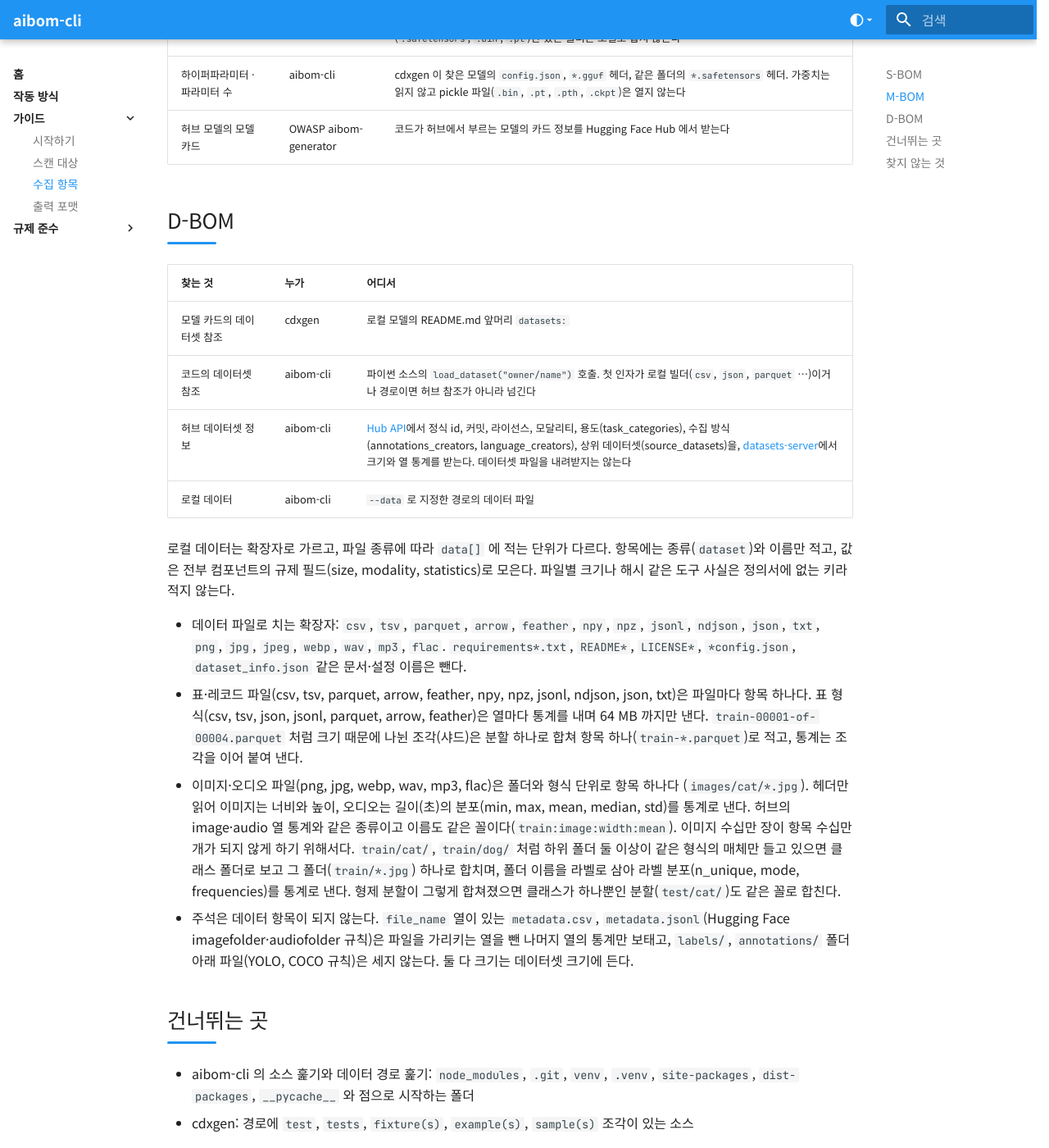
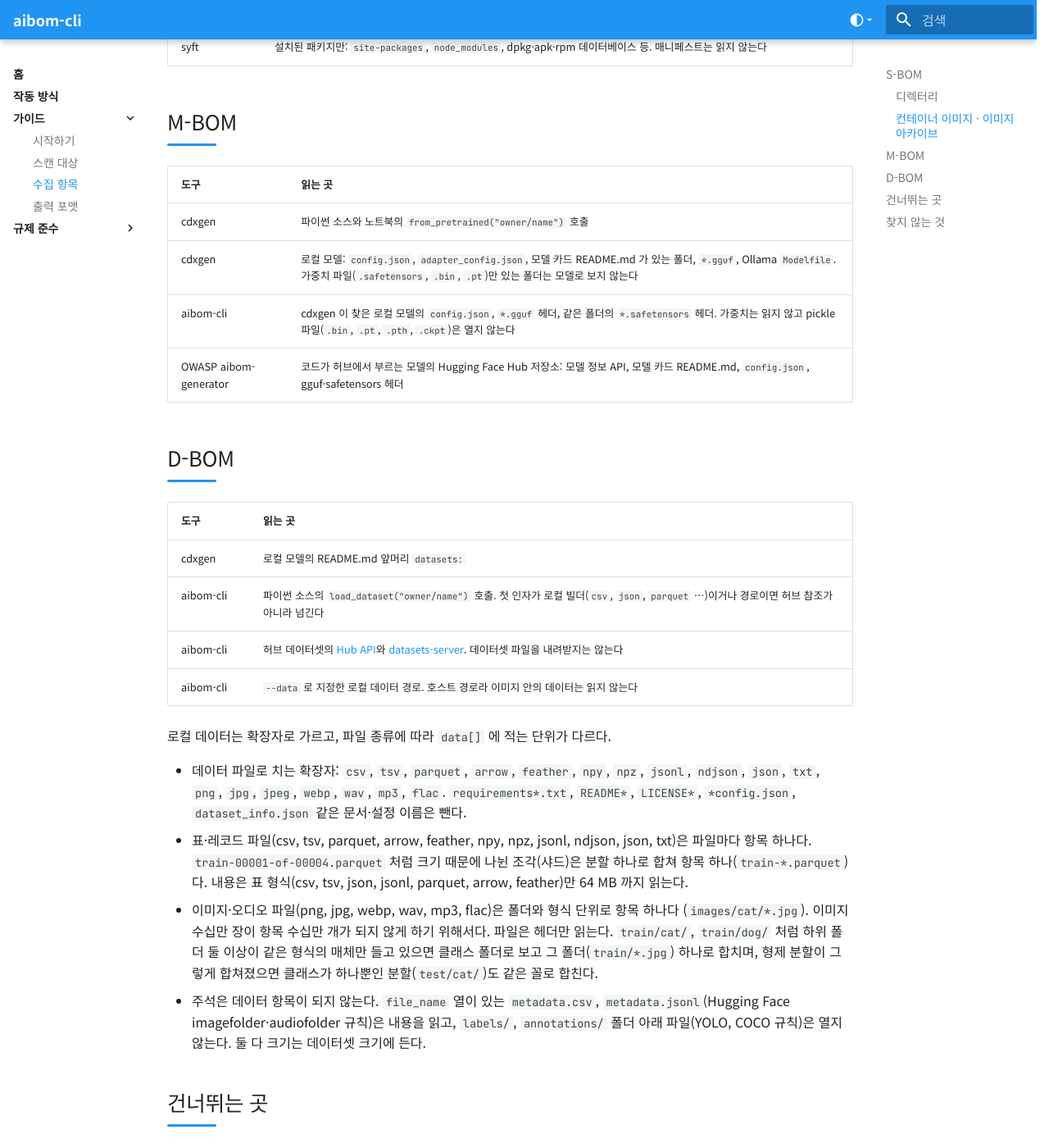
Before and after one commit to ai-devtestsecops-os/sure-aibom, an MkDocs documentation site: the page built from docs/guides/collected-items.md, in a window 1280 px wide and 1400 px high, scrolled down 764 px. Shown: the whole window at 82% size. Built offline with MkDocs 1.6.1 and Material for MkDocs 9.7.7, drawn with Linux system fonts in a browser that asks for light colours; some of the changed text lies outside the part shown.

Commit message:
docs: restructure the collected items guide by tool, split S-BOM by scan target, and move the data entry note to the output format guide

```diff
--- a/docs/guides/collected-items.md
+++ b/docs/guides/collected-items.md
@@ -1,42 +1,50 @@
 # 수집 항목
 
-스캔 대상이 디렉터리든 컨테이너 이미지든 이미지 아카이브든 안을 훑는 규칙은 같다. 이미지와 아카이브는 디렉터리로 풀어서 보고,
-S-BOM 만 syft 가 이미지를 직접 읽는다.
-무엇을 어디서 찾는지를 BOM 별로 적는다.
+각 도구가 스캔 대상 안에서 무엇을 읽는지 BOM 별로 적는다. 컨테이너 이미지와 이미지 아카이브는 디렉터리로 풀어서 보므로 M-BOM 과 D-BOM 은
+스캔 대상이 무엇이든 같은 곳을 읽는다. S-BOM 만 syft 가 이미지를 직접 읽어 디렉터리와 다르다.
 
 ## S-BOM
 
-| 찾는 것 | 누가 | 어디서 |
-|---|---|---|
-| 소프트웨어 패키지 | syft | 패키지 매니페스트(`requirements.txt`, `package-lock.json`, `pyproject.toml` 등)와 설치된 패키지(`site-packages`, `node_modules`, dpkg·apk 데이터베이스 등) |
-| 매니페스트 파일 | syft | 패키지를 찾은 근거 파일을 해시와 함께 `file` 컴포넌트로 남긴다 |
+syft 가 만든다. 설치된 패키지는 어디서든 읽지만 패키지 매니페스트는 디렉터리에서만 읽는다. 이미지에서는 설치된 결과가 사실이고
+매니페스트는 선언일 뿐이라고 보는 syft 의 기본 동작이다.
 
-버전을 고정하지 않은 `requirements.txt` 항목은 기본으로 세지 않는다.
+### 디렉터리
+
+| 도구 | 읽는 곳 |
+|---|---|
+| syft | 패키지 매니페스트: `requirements.txt`, `package-lock.json`, `pyproject.toml` 등 (버전을 `==` 로 고정하지 않은 `requirements.txt` 항목은 세지 않는다) |
+| syft | 설치된 패키지: `site-packages`, `node_modules`, dpkg·apk·rpm 데이터베이스 등 |
+
+### 컨테이너 이미지 · 이미지 아카이브
+
+| 도구 | 읽는 곳 |
+|---|---|
+| syft | 설치된 패키지만: `site-packages`, `node_modules`, dpkg·apk·rpm 데이터베이스 등. 매니페스트는 읽지 않는다 |
 
 ## M-BOM
 
-| 찾는 것 | 누가 | 어디서 |
-|---|---|---|
-| 모델 컴포넌트 | cdxgen | 파이썬 소스와 노트북의 `from_pretrained("owner/name")` 호출, 로컬 모델(`config.json`, `adapter_config.json`, 모델 카드 README.md), `*.gguf`, Ollama `Modelfile`. 가중치 파일(`.safetensors`, `.bin`, `.pt`)만 있는 폴더는 모델로 잡지 않는다 |
-| 하이퍼파라미터 · 파라미터 수 | aibom-cli | cdxgen 이 찾은 모델의 `config.json`, `*.gguf` 헤더, 같은 폴더의 `*.safetensors` 헤더. 가중치는 읽지 않고 pickle 파일(`.bin`, `.pt`, `.pth`, `.ckpt`)은 열지 않는다 |
-| 허브 모델의 모델 카드 | OWASP aibom-generator | 코드가 허브에서 부르는 모델의 카드 정보를 Hugging Face Hub 에서 받는다 |
+| 도구 | 읽는 곳 |
+|---|---|
+| cdxgen | 파이썬 소스와 노트북의 `from_pretrained("owner/name")` 호출 |
+| cdxgen | 로컬 모델: `config.json`, `adapter_config.json`, 모델 카드 README.md 가 있는 폴더, `*.gguf`, Ollama `Modelfile`. 가중치 파일(`.safetensors`, `.bin`, `.pt`)만 있는 폴더는 모델로 보지 않는다 |
+| aibom-cli | cdxgen 이 찾은 로컬 모델의 `config.json`, `*.gguf` 헤더, 같은 폴더의 `*.safetensors` 헤더. 가중치는 읽지 않고 pickle 파일(`.bin`, `.pt`, `.pth`, `.ckpt`)은 열지 않는다 |
+| OWASP aibom-generator | 코드가 허브에서 부르는 모델의 Hugging Face Hub 저장소: 모델 정보 API, 모델 카드 README.md, `config.json`, gguf·safetensors 헤더 |
 
 ## D-BOM
 
-| 찾는 것 | 누가 | 어디서 |
-|---|---|---|
-| 모델 카드의 데이터셋 참조 | cdxgen | 로컬 모델의 README.md 앞머리 `datasets:` |
-| 코드의 데이터셋 참조 | aibom-cli | 파이썬 소스의 `load_dataset("owner/name")` 호출. 첫 인자가 로컬 빌더(`csv`, `json`, `parquet` …)이거나 경로이면 허브 참조가 아니라 넘긴다 |
-| 허브 데이터셋 정보 | aibom-cli | [Hub API](https://huggingface.co/docs/hub/api)에서 정식 id, 커밋, 라이선스, 모달리티, 용도(task_categories), 수집 방식(annotations_creators, language_creators), 상위 데이터셋(source_datasets)을, [datasets-server](https://huggingface.co/docs/dataset-viewer)에서 크기와 열 통계를 받는다. 데이터셋 파일을 내려받지는 않는다 |
-| 로컬 데이터 | aibom-cli | `--data` 로 지정한 경로의 데이터 파일 |
+| 도구 | 읽는 곳 |
+|---|---|
+| cdxgen | 로컬 모델의 README.md 앞머리 `datasets:` |
+| aibom-cli | 파이썬 소스의 `load_dataset("owner/name")` 호출. 첫 인자가 로컬 빌더(`csv`, `json`, `parquet` …)이거나 경로이면 허브 참조가 아니라 넘긴다 |
+| aibom-cli | 허브 데이터셋의 [Hub API](https://huggingface.co/docs/hub/api)와 [datasets-server](https://huggingface.co/docs/dataset-viewer). 데이터셋 파일을 내려받지는 않는다 |
+| aibom-cli | `--data` 로 지정한 로컬 데이터 경로. 호스트 경로라 이미지 안의 데이터는 읽지 않는다 |
 
-로컬 데이터는 확장자로 가르고, 파일 종류에 따라 `data[]` 에 적는 단위가 다르다. 항목에는 종류(`dataset`)와 이름만 적고, 값은 전부
-컴포넌트의 규제 필드(size, modality, statistics)로 모은다. 파일별 크기나 해시 같은 도구 사실은 정의서에 없는 키라 적지 않는다.
+로컬 데이터는 확장자로 가르고, 파일 종류에 따라 `data[]` 에 적는 단위가 다르다.
 
 - 데이터 파일로 치는 확장자: `csv`, `tsv`, `parquet`, `arrow`, `feather`, `npy`, `npz`, `jsonl`, `ndjson`, `json`, `txt`, `png`, `jpg`, `jpeg`, `webp`, `wav`, `mp3`, `flac`. `requirements*.txt`, `README*`, `LICENSE*`, `*config.json`, `dataset_info.json` 같은 문서·설정 이름은 뺀다.
-- 표·레코드 파일(csv, tsv, parquet, arrow, feather, npy, npz, jsonl, ndjson, json, txt)은 파일마다 항목 하나다. 표 형식(csv, tsv, json, jsonl, parquet, arrow, feather)은 열마다 통계를 내며 64 MB 까지만 낸다. `train-00001-of-00004.parquet` 처럼 크기 때문에 나뉜 조각(샤드)은 분할 하나로 합쳐 항목 하나(`train-*.parquet`)로 적고, 통계는 조각을 이어 붙여 낸다.
-- 이미지·오디오 파일(png, jpg, webp, wav, mp3, flac)은 폴더와 형식 단위로 항목 하나다 (`images/cat/*.jpg`). 헤더만 읽어 이미지는 너비와 높이, 오디오는 길이(초)의 분포(min, max, mean, median, std)를 통계로 낸다. 허브의 image·audio 열 통계와 같은 종류이고 이름도 같은 꼴이다(`train:image:width:mean`). 이미지 수십만 장이 항목 수십만 개가 되지 않게 하기 위해서다. `train/cat/`, `train/dog/` 처럼 하위 폴더 둘 이상이 같은 형식의 매체만 들고 있으면 클래스 폴더로 보고 그 폴더(`train/*.jpg`) 하나로 합치며, 폴더 이름을 라벨로 삼아 라벨 분포(n_unique, mode, frequencies)를 통계로 낸다. 형제 분할이 그렇게 합쳐졌으면 클래스가 하나뿐인 분할(`test/cat/`)도 같은 꼴로 합친다.
-- 주석은 데이터 항목이 되지 않는다. `file_name` 열이 있는 `metadata.csv`, `metadata.jsonl`(Hugging Face imagefolder·audiofolder 규칙)은 파일을 가리키는 열을 뺀 나머지 열의 통계만 보태고, `labels/`, `annotations/` 폴더 아래 파일(YOLO, COCO 규칙)은 세지 않는다. 둘 다 크기는 데이터셋 크기에 든다.
+- 표·레코드 파일(csv, tsv, parquet, arrow, feather, npy, npz, jsonl, ndjson, json, txt)은 파일마다 항목 하나다. `train-00001-of-00004.parquet` 처럼 크기 때문에 나뉜 조각(샤드)은 분할 하나로 합쳐 항목 하나(`train-*.parquet`)다. 내용은 표 형식(csv, tsv, json, jsonl, parquet, arrow, feather)만 64 MB 까지 읽는다.
+- 이미지·오디오 파일(png, jpg, webp, wav, mp3, flac)은 폴더와 형식 단위로 항목 하나다 (`images/cat/*.jpg`). 이미지 수십만 장이 항목 수십만 개가 되지 않게 하기 위해서다. 파일은 헤더만 읽는다. `train/cat/`, `train/dog/` 처럼 하위 폴더 둘 이상이 같은 형식의 매체만 들고 있으면 클래스 폴더로 보고 그 폴더(`train/*.jpg`) 하나로 합치며, 형제 분할이 그렇게 합쳐졌으면 클래스가 하나뿐인 분할(`test/cat/`)도 같은 꼴로 합친다.
+- 주석은 데이터 항목이 되지 않는다. `file_name` 열이 있는 `metadata.csv`, `metadata.jsonl`(Hugging Face imagefolder·audiofolder 규칙)은 내용을 읽고, `labels/`, `annotations/` 폴더 아래 파일(YOLO, COCO 규칙)은 열지 않는다. 둘 다 크기는 데이터셋 크기에 든다.
 
 ## 건너뛰는 곳
 
```
Also changed, not shown: docs/guides/index.md (+1 -1 lines), docs/guides/output-format.md (+2 -1 lines).
